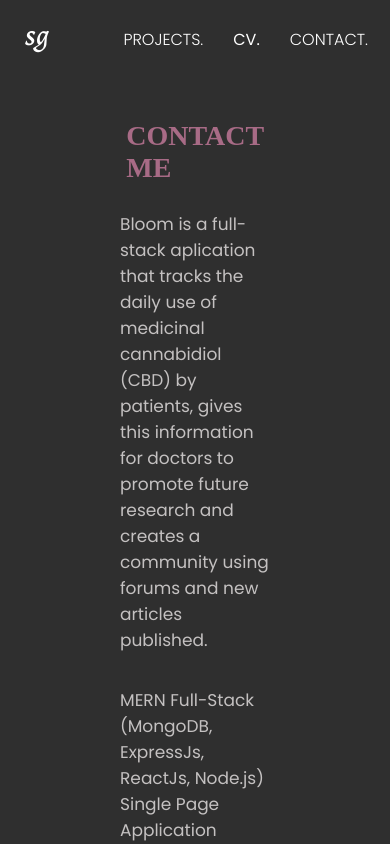
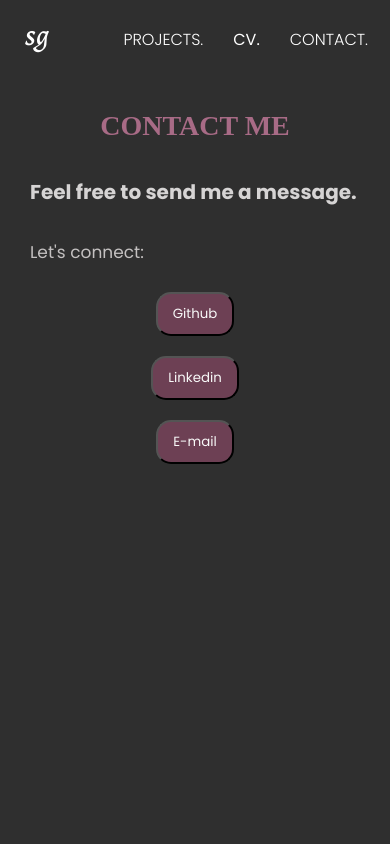
Before and after one commit to simoneguimaraes/portfolio-simone, a React (Create React App) app: page /contact in a window 390 px wide. Shown: the top 844 px of the page. Built offline with nearby package versions, Linux system fonts and the light colour scheme.

Commit message:
updated project one

```diff
--- a/src/components/ContactSection/ContactSection.css
+++ b/src/components/ContactSection/ContactSection.css
@@ -1,6 +1,6 @@
-.project-container {
+.contact-container {
     background-color: #2f2f2f;
-    min-height: 90vh;
+    min-height: 100vh;
     min-width: 90vw;
     display: flex;
     flex-direction: column;
@@ -10,3 +10,108 @@
 * {
     box-sizing: border-box;
 }
+
+.contact-title {
+    display: flex;
+    align-items: center;
+    justify-content: center;
+    color: #f9f9f9;
+}
+
+.contact-container h2 {
+    color: #d6d4d4;
+    margin: 15px 0;
+
+}
+
+.border {
+    width: 355px;
+    border-bottom: #757575 .5px solid;
+}
+
+.contact-container p {
+    color: #c4c1c1;
+    font-size: 22px;
+}
+
+.contact-container li {
+    color: #afafaf;
+}
+
+.contact-list-itens li {
+    font-size: 20px;
+    margin: 4px;
+}
+
+.contact-container h1 {
+    display: flex;
+    margin: 0px 10px 10px 10px;
+    font-size: 48px;
+    color: hsl(334, 26%, 54%);
+  font-family: 'Rowdies', cursive;
+}
+
+.contact-link {
+    color: #f9f9f9;
+    display: flex;
+    justify-content: center;
+    text-decoration: none;
+    font-family: 'Poppins', sans-serif;
+  }
+
+  .contact-button {
+    width: fit-content;
+    background-color: hsl(334, 26%, 34%);
+    border-radius: 15px;
+    padding: 10px 15px;
+    margin-top: 10px;
+    margin: 10px;
+  }
+
+  .contact-button-div {
+    display: flex;
+    justify-content: center;
+
+}
+
+/* .items-navbar {
+    background: hsl(334, 26%, 34%);
+  } */
+
+@media (max-width: 600px) {
+    .border {
+        width: 285px;
+        border-bottom: #757575 .5px solid;
+    }
+
+    .contact-container {
+        padding: 90px 30px 30px 30px;
+        margin: 0;
+    }
+
+    .contact-container h1 {
+        font-size: 28px;
+        margin: 20px;
+    }
+    .contact-container h2 {
+        font-size: 20px;
+    }
+    .contact-container p {
+        font-size: 17px;
+    }
+
+    .contact-container li {
+        font-size: 16px;
+    }
+
+    .logo {
+        margin: 15px 10px 0px 25px;
+      }
+
+    .contact-button-div {
+    display: flex;
+    justify-content: center;
+    flex-direction: column;
+    align-items: center;
+}
+}
--- a/src/components/ContactSection/ContactSection.js
+++ b/src/components/ContactSection/ContactSection.js
@@ -2,38 +2,36 @@ import "./ContactSection.css";
 
 function ContactSection() {
   return (
-    <div className="project-container">
-      <h1 className="project-title">CONTACT ME</h1>
-      <p>
-        Bloom is a full-stack aplication that tracks the daily use of medicinal
-        cannabidiol (CBD) by patients, gives this information for doctors to
-        promote future research and creates a community using forums and new
-        articles published.
-      </p>
-      <p>
-        MERN Full-Stack (MongoDB, ExpressJs, ReactJs, Node.js) Single Page
-        Application (SPA).
-      </p>
-      <h2 className="project-about">About this project</h2>
-      <div className="border"></div>
-      <ul className="project-list-itens">
-        <li>
-          The project was made from scratch, so I was responsible for end-to-end
-          development and deploy of the SPA.
-        </li>
-        <li>
-          Responsible for the modeling the database, creating routes, front-end,
-          back-end, UI, UX of this project.
-        </li>
-      </ul>
-      <div className="project-button-div">
-        <button className="project-button">
+    <div className="contact-container">
+      <h1 className="contact-title">CONTACT ME</h1>
+      <h2>Feel free to send me a message.</h2>
+        <p>Let's connect:</p>
+      <div className="contact-button-div">
+        <button className="contact-button">
           <a
-            className="project-link"
+            className="contact-link"
             href="https://github.com/simoneguimaraes/" target="_blank"
             rel="noreferrer"
           >
             Github
+          </a>
+        </button>
+        <button className="contact-button">
+          <a
+            className="contact-link"
+            href="https://www.linkedin.com/in/simone-guimaraes/" target="_blank"
+            rel="noreferrer"
+          >
+            Linkedin
+          </a>
+        </button>
+        <button className="contact-button">
+          <a
+            className="contact-link"
+            href="mailto:simoneguimaraes11@gmail.com" target="_blank"
+            rel="noreferrer"
+          >
+            E-mail
           </a>
         </button>
       </div>
--- a/src/components/HeroSection/HeroSection.js
+++ b/src/components/HeroSection/HeroSection.js
@@ -59,14 +59,14 @@ function HeroSection() {
           </div>
           <div className="text-hero-page">
             <span>
-              I am a <strong>full-stack web developer</strong> with UI/UX design experience.
+              I am a <strong>full-stack web developer</strong> with UI design experience.
             </span>
             <span>
               I am passionate about technology and how it can be used to <strong>improve people's lives</strong>.
             </span>
-            {/* <span>
-            I am a problem solver and love <strong>learning</strong> new technologies!
-            </span> */}
+            <span>
+            Let's build great things together!
+            </span>
           </div>
         </Box>
       </div>
--- a/src/components/ProjectsSection/ProjectsSection.js
+++ b/src/components/ProjectsSection/ProjectsSection.js
@@ -41,11 +41,6 @@ function ProjectsSection() {
       <div className="border"></div>
       <ul className="project-list-itens">
         <li>JavaScript (ES6), ReactJs, NodeJs, HTML5 e CSS3;</li>
-        <li>
-          Responsive Web Design, Fundamentals of Object-oriented programming
-          based on JavaScript;
-        </li>
-        <li>Git + Github and Version control;</li>
         <li>Relational databased (MongoDB) and ODMs;</li>
         <li>
           Clean, modular and efficient code and develop well-tested applications
@@ -53,7 +48,12 @@ function ProjectsSection() {
         </li>
         <li>Integration of the 3rd party services (APIs);</li>
         <li>Servers and Hosting;</li>
-        <li>Agile tools and methodologies.</li>
+        <li>
+          Responsive Web Design, Fundamentals of Object-oriented programming
+          based on JavaScript;
+        </li>
+        <li>Git + Github and Version control;</li>
+        <li>Agile tools and methodologies, sprints.</li>
       </ul>
       <div className="project-button-div">
         <button className="project-button">
```
